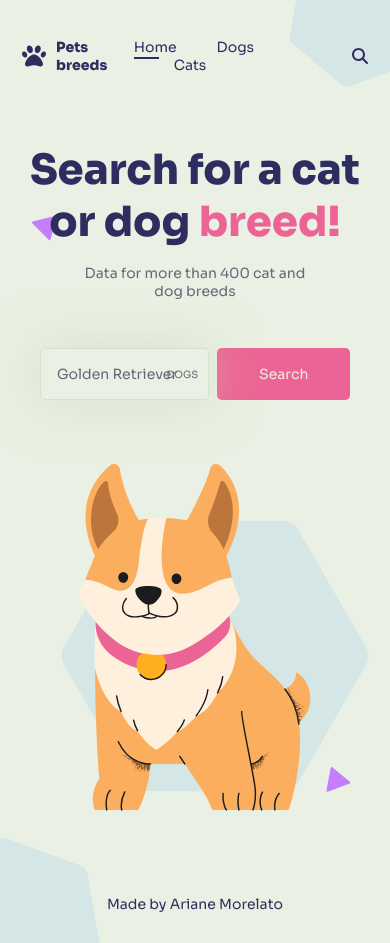
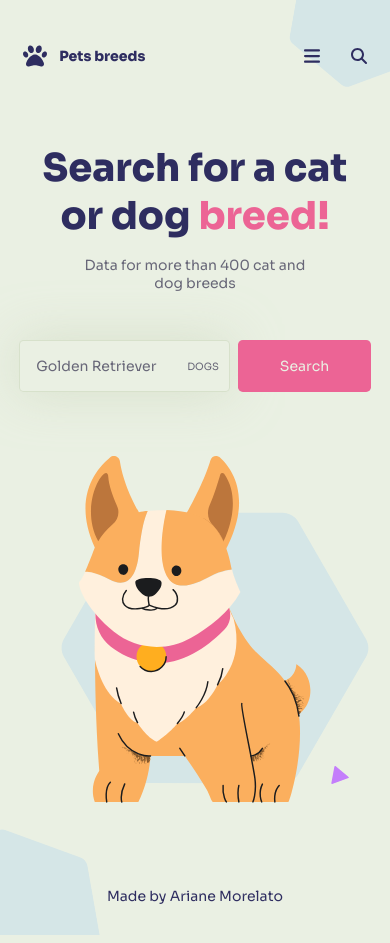
Before and after one commit to aridsm/pet-breeds, a Vue app: page / in a window 390 px wide. Built offline with nearby package versions, Linux system fonts and the light colour scheme.

Commit message:
responsivo

```diff
--- a/src/App.vue
+++ b/src/App.vue
@@ -83,5 +83,13 @@ export default {
     height: 12rem;
     width: 12rem;
   }
+  .triangle {
+    background-size: 1.2rem;
+    height: 1.2rem;
+    width: 1.2rem;
+  }
+  #triangle-1 {
+    top: 40vh;
+  }
 }
 </style>
--- a/src/components/Header.vue
+++ b/src/components/Header.vue
@@ -5,7 +5,17 @@
         <span id="logo"></span>
         <span>Pets breeds</span>
       </router-link>
-      <nav class="nav" v-show="!searchFieldShown">
+      <button
+        @click="toggleMenu"
+        class="btn-menu"
+        :class="{ active: showMenu }"
+        :title="showMenu ? 'Close menu' : 'Open menu'"
+      ></button>
+      <nav
+        v-show="!searchFieldShown && showMenu"
+        class="nav"
+        :class="{ ['bg-style']: isMobile }"
+      >
         <ul>
           <li><router-link to="/">Home</router-link></li>
           <li><router-link to="/dogs">Dogs</router-link></li>
@@ -37,7 +47,14 @@ export default {
     return {
       didPageScroll: false,
       searchFieldShown: false,
+      isMenuShown: false,
+      isMobile: null,
     };
+  },
+  computed: {
+    showMenu() {
+      return (this.isMobile && this.isMenuShown) || !this.isMobile;
+    },
   },
   components: { SearchBreeds },
   methods: {
@@ -63,14 +80,27 @@ export default {
         this.searchFieldShown = false;
       }
     },
+    toggleMenu() {
+      this.isMenuShown = !this.isMenuShown;
+    },
+    checkWindowWidth() {
+      if (window.innerWidth < 500) {
+        this.isMobile = true;
+      } else {
+        this.isMobile = false;
+      }
+    },
   },
   mounted() {
     window.addEventListener("scroll", this.checkPageScroll);
     window.addEventListener("click", this.checkOutsideClick);
+    window.addEventListener("resize", this.checkWindowWidth);
+    this.checkWindowWidth();
   },
   unmounted() {
     window.removeEventListener("scroll", this.checkPageScroll);
     window.removeEventListener("click", this.checkOutsideClick);
+    window.removeEventListener("resize", this.checkWindowWidth);
   },
 };
 </script>
@@ -155,4 +185,51 @@ header.scrolled {
   right: 1.2rem;
   max-height: 2.6rem;
 }
+.btn-menu {
+  display: none;
+}
+@media (max-width: 500px) {
+  .btn-menu {
+    display: block;
+    margin-left: auto;
+    background-image: url("../assets/menu.svg");
+    background-size: 1rem;
+    background-repeat: no-repeat;
+    background-position: center;
+    height: 1.4rem;
+    width: 1.4rem;
+    border-radius: 0.2rem;
+  }
+
+  .btn-menu.active {
+    box-shadow: 0 0 0 2px var(--cor-1);
+  }
+
+  .nav {
+    position: absolute;
+    right: 1.2rem;
+    top: 4.5rem;
+    border-radius: 0.2rem;
+  }
+
+  .nav li {
+    display: block;
+    padding: 0.7rem 1.4rem;
+  }
+
+  .nav li + li {
+    margin-left: 0;
+  }
+  .nav .router-link-active::after {
+    display: none;
+  }
+
+  .nav .router-link-active {
+    color: var(--cor-1);
+  }
+
+  #search {
+    margin-left: 1.5rem;
+  }
+}
 </style>
--- a/src/components/utilities/ListPets.vue
+++ b/src/components/utilities/ListPets.vue
@@ -25,8 +25,8 @@ export default {
 <style scoped>
 .list {
   display: grid;
-  grid-template-columns: repeat(3, 1fr);
-  grid-auto-rows: 250px;
+  grid-template-columns: repeat(auto-fit, minmax(230px, 1fr));
+  grid-auto-rows: 270px;
   grid-gap: 0.7rem;
   margin-top: 2rem;
 }
@@ -52,7 +52,7 @@ export default {
 }
 .img-div {
   width: 100%;
-  height: 200px;
+  height: 220px;
 }
 
 .img-div img {
@@ -65,4 +65,7 @@ export default {
 .breed-name {
   margin: 0.7rem auto auto auto;
 }
+
+@media (max-width: 520px) {
+}
 </style>
--- a/src/components/utilities/SearchBreeds.vue
+++ b/src/components/utilities/SearchBreeds.vue
@@ -39,7 +39,12 @@
           </div>
         </div>
       </div>
-      <button class="btn" :class="{ btnHeader: classBtn }" type="submit">
+      <button
+        class="btn"
+        id="search-btn"
+        :class="{ btnHeader: classBtn }"
+        type="submit"
+      >
         Search
       </button>
     </form>
@@ -117,11 +122,12 @@ export default {
       }
     },
     searchBreeds() {
-      console.log(this.$route);
-      this.$router.push({
-        path: "/results",
-        query: { breed: this.inputValue, pet: this.selectedPet },
-      });
+      if (this.inputValue) {
+        this.$router.push({
+          path: "/results",
+          query: { breed: this.inputValue, pet: this.selectedPet },
+        });
+      }
     },
   },
   watch: {
@@ -129,7 +135,9 @@ export default {
       this.fetchPetsBreeds();
     },
     selectedPet() {
-      this.fetchPetsBreeds();
+      if (this.inputValue) {
+        this.fetchPetsBreeds();
+      }
     },
   },
   mounted() {
@@ -158,12 +166,16 @@ form {
 .input-container input {
   width: 100%;
   height: 100%;
+  padding-right: 3rem;
 }
 
 form input:focus {
   box-shadow: 0 0 0 1px var(--cor-3);
 }
-
+#search-btn {
+  position: relative;
+  z-index: 2;
+}
 .input-container > label,
 .options input {
   visibility: hidden;
--- a/src/views/BreedDetails.vue
+++ b/src/views/BreedDetails.vue
@@ -1,5 +1,5 @@
 <template>
-  <Loading v-if="loadingDetails"></Loading>
+  <Loading v-if="loadingDetails" class="load-spinner"></Loading>
   <div v-if="breedDetails" class="container-breed">
     <div class="flex-1">
       <h1>{{ breedDetails.name }}</h1>
@@ -62,7 +62,6 @@ export default {
     },
     fixKeyName(name) {
       let newName = name;
-      console.log(newName);
       function valueIsARange(val) {
         return !(
           val.startsWith("max") ||
@@ -105,12 +104,6 @@ export default {
 }
 
 .flex-2 {
-  max-width: 25rem;
-  width: 100%;
-  height: 15rem;
-  border-radius: 0.2rem;
-  overflow: hidden;
-  background: var(--cor-3);
   position: relative;
 }
 
@@ -129,14 +122,15 @@ export default {
 }
 
 .flex-2 img {
+  max-width: 25rem;
   width: 100%;
-  height: 100%;
   object-fit: cover;
+  border-radius: 0.2rem;
 }
 
 .flex-1 {
   flex: 1;
-  margin-right: 4rem;
+  margin-right: 2rem;
 }
 
 .item {
@@ -159,4 +153,25 @@ ul {
 .item span {
   color: var(--cor-3);
 }
+.load-spinner {
+  min-height: calc(100vh - 12rem);
+  display: grid;
+  place-items: center;
+}
+@media (max-width: 850px) {
+  .container-breed {
+    flex-direction: column;
+  }
+  .flex-1 {
+    margin-right: 0;
+  }
+  .flex-2 {
+    order: -1;
+    margin: 0 auto 3rem auto;
+  }
+
+  h1 {
+    text-align: center;
+  }
+}
 </style>
--- a/src/views/Home.vue
+++ b/src/views/Home.vue
@@ -128,7 +128,10 @@ h1 span {
 }
 @media (max-width: 490px) {
   h1 {
-    font-size: 2.6rem;
+    font-size: 2.4rem;
+  }
+  .form {
+    width: 100%;
   }
 }
 </style>
```
Also changed, not shown: src/assets/menu.svg (added).
